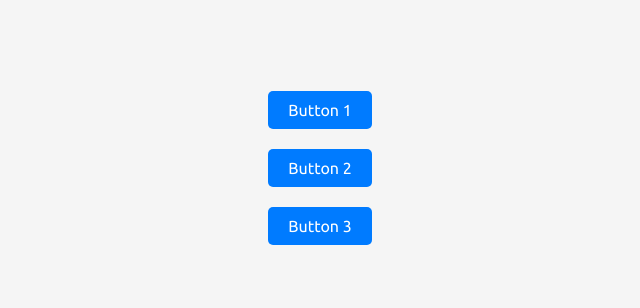
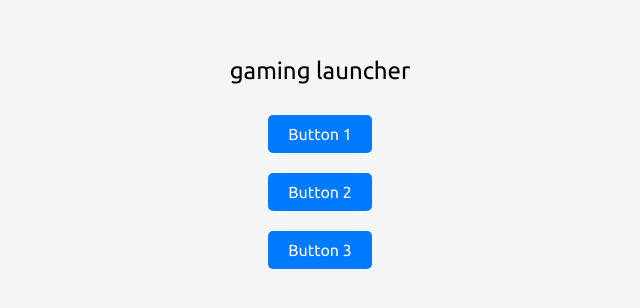
Before and after one commit to craft-o-s-project/gaming, a plain HTML site: page launcher.html in a window 1280 px wide. Shown: the part 232-540 px from the top of the page, without its empty margins (320-960 px from the left). Drawn offline with Linux system fonts and the light colour scheme.

Commit message:
Update and rename index.html to launcher.html

```diff
--- a/index.html
+++ b/launcher.html
@@ -15,6 +15,11 @@
             height: 100vh;
             margin: 0;
             background-color: #f5f5f5;
+        }
+
+        .header {
+            font-size: 24px;
+            margin-bottom: 20px;
         }
 
         .button {
@@ -37,6 +42,7 @@
     </style>
 </head>
 <body>
+    <div class="header">gaming launcher</div>
     <a href="https://www.example.com" class="button">Button 1</a>
     <a href="https://www.example2.com" class="button">Button 2</a>
     <a href="https://www.example3.com" class="button">Button 3</a>
```
